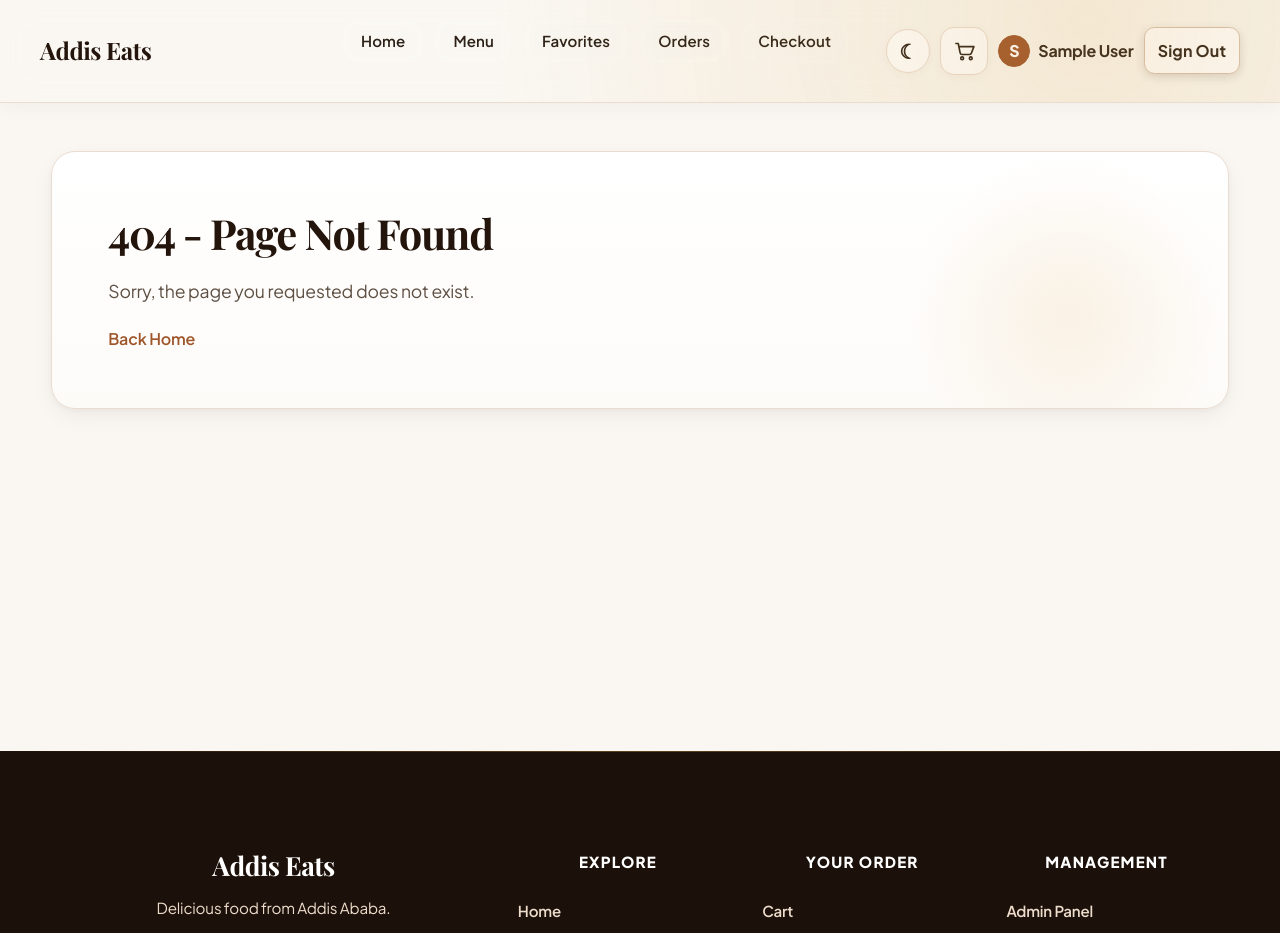
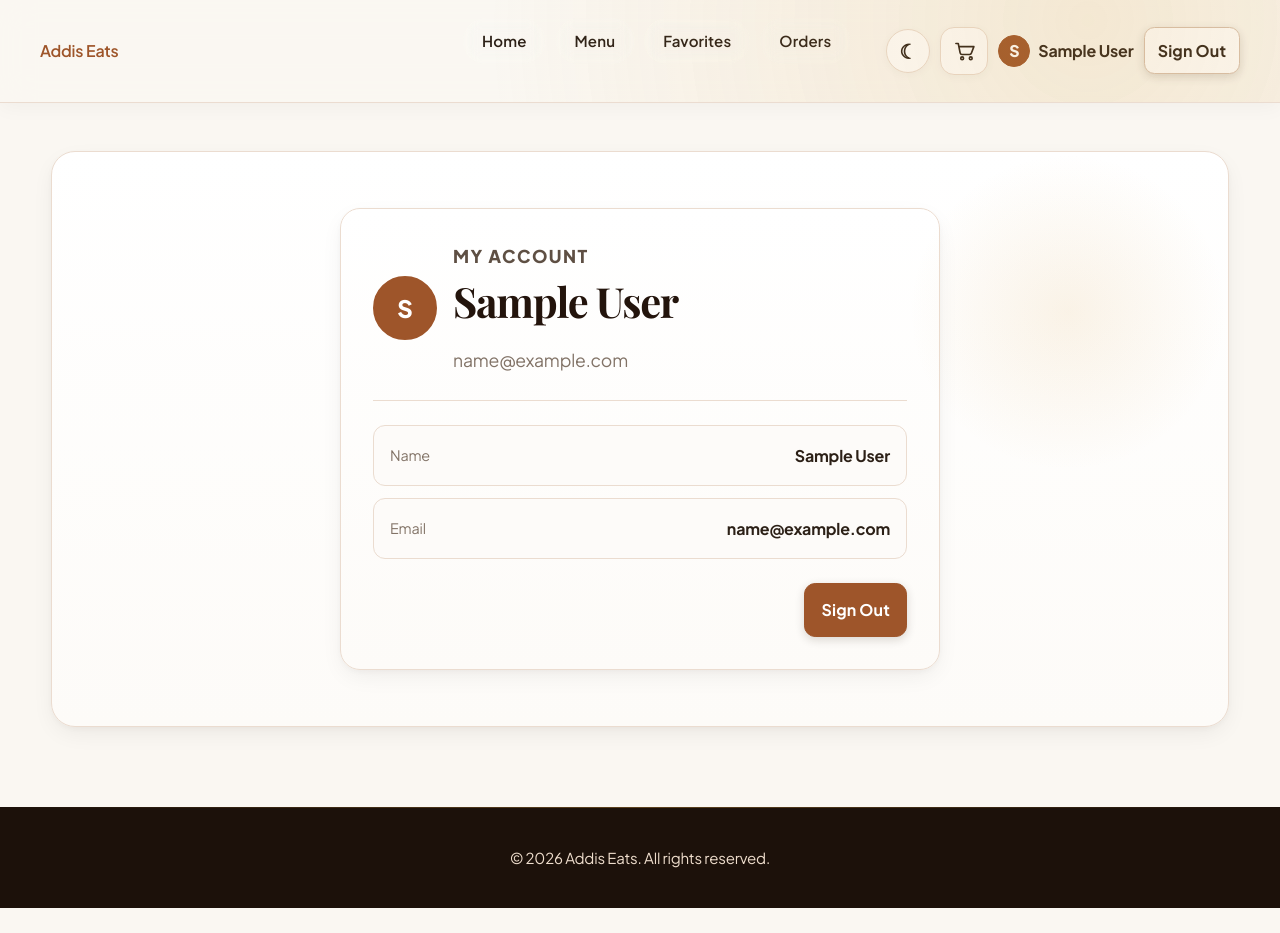
Before and after one commit to HaniSemayat/Addis-Eats, a React (Vite) app: page /account in a window 1280 px wide. Shown: the top 933 px of the page. After the commit the page ends 908 px from the top, so only its background shows below. Built offline with nearby package versions, Linux system fonts and the light colour scheme; sample sign-in values are in the browser's storage; a web font is replaced by a local one.

Commit message:
feat: add customer account page

```diff
--- /dev/null
+++ b/src/Account.jsx
@@ -0,0 +1,82 @@
+import { useNavigate } from "react-router-dom";
+import RequireAuth from "./auth/RequireAuth";
+import useAuth from "./auth/useAuth";
+
+function AccountContent() {
+    const {
+        user,
+        logout
+    } = useAuth();
+
+    const navigate = useNavigate();
+
+    const userInitial =
+        user?.name?.trim().charAt(0).toUpperCase();
+
+    function handleLogout() {
+        logout();
+
+        navigate("/");
+    }
+
+    return (
+        <section className="account-page">
+            <div className="account-card">
+                <div className="account-header">
+                    <span className="account-avatar">
+                        {userInitial}
+                    </span>
+
+                    <div>
+                        <p className="account-eyebrow">
+                            My Account
+                        </p>
+
+                        <h2>
+                            {user.name}
+                        </h2>
+
+                        <p>
+                            {user.email}
+                        </p>
+                    </div>
+                </div>
+
+                <div className="account-details">
+                    <div className="account-detail">
+                        <span>Name</span>
+                        <strong>
+                            {user.name}
+                        </strong>
+                    </div>
+
+                    <div className="account-detail">
+                        <span>Email</span>
+                        <strong>
+                            {user.email}
+                        </strong>
+                    </div>
+                </div>
+
+                <div className="account-actions">
+                    <button
+                        type="button"
+                        onClick={handleLogout}
+                    >
+                        Sign Out
+                    </button>
+                </div>
+            </div>
+        </section>
+    );
+}
+
+function Account() {
+    return (
+        <RequireAuth>
+            <AccountContent />
+        </RequireAuth>
+    );
+}
+
+export default Account;
--- a/src/App.jsx
+++ b/src/App.jsx
@@ -23,6 +23,7 @@ import ErrorBoundary from "./ErrorBoundary";
 import Favorites from "./favorites/Favorites";
 import Orders from "./orders/Orders";
 import ThemeProvider from "./theme/ThemeContext";
+import Account from "./Account";
 
 import AdminLogin from "./admin/AdminLogin";
 import AdminLayout from "./admin/AdminLayout";
@@ -106,7 +107,8 @@ function App() {
         <ThemeProvider>
             <AuthProvider>
                 <BrowserRouter>
-                <ScrollToTop />
+                    <ScrollToTop />
+
                     <Routes>
 
                         {/* Customer Routes */}
@@ -228,6 +230,13 @@ function App() {
                             />
 
                             <Route
+                                path="account"
+                                element={
+                                    <Account />
+                                }
+                            />
+
+                            <Route
                                 path="*"
                                 element={
                                     <NotFound />
@@ -265,12 +274,16 @@ function App() {
 
                             <Route
                                 path="menu"
-                                element={<DishManager />}
+                                element={
+                                    <DishManager />
+                                }
                             />
 
                             <Route
                                 path="orders"
-                                element={<OrderManager />}
+                                element={
+                                    <OrderManager />
+                                }
                             />
                         </Route>
 
--- a/src/Layout.jsx
+++ b/src/Layout.jsx
@@ -31,31 +31,24 @@ function Layout() {
                 className="skip-link"
                 href="#main-content"
             >
-                Skip to main content
+                Skip to content
             </a>
 
             <header className="site-header">
                 <div className="header-inner">
-                    <div className="brand">
                     <NavLink
                         to="/"
-                            className="brand-link"
+                        className="brand"
                         aria-label="Addis Eats home"
                     >
-                            <span className="brand-name">
                         Addis Eats
-                            </span>
                     </NavLink>
-                    </div>
 
                     <nav
                         className="main-nav"
                         aria-label="Main navigation"
                     >
-                        <NavLink
-                            to="/"
-                            end
-                        >
+                        <NavLink to="/">
                             Home
                         </NavLink>
 
@@ -70,10 +63,6 @@ function Layout() {
                         <NavLink to="/orders">
                             Orders
                         </NavLink>
-
-                        <NavLink to="/checkout">
-                            Checkout
-                        </NavLink>
                     </nav>
 
                     <div className="header-actions">
@@ -83,9 +72,10 @@ function Layout() {
 
                         {user ? (
                             <div className="user-menu">
-                                <div
+                                <NavLink
+                                    to="/account"
                                     className="user-profile"
-                                    aria-label={`Signed in as ${user.name}`}
+                                    aria-label={`Open account for ${user.name}`}
                                 >
                                     <span className="user-avatar">
                                         {userInitial}
@@ -94,7 +84,7 @@ function Layout() {
                                     <span className="user-greeting">
                                         {user.name}
                                     </span>
-                                </div>
+                                </NavLink>
 
                                 <button
                                     type="button"
@@ -116,80 +106,18 @@ function Layout() {
                 </div>
             </header>
 
-            <main id="main-content">
+            <main
+                id="main-content"
+                className="site-main"
+            >
                 <Outlet />
             </main>
 
             <footer className="site-footer">
-                <div className="footer-inner">
-                    <div className="footer-brand">
-                        <h2>Addis Eats</h2>
-
-                        <p>
-                            Delicious food from
-                            Addis Ababa.
-                        </p>
-
-                        <p>
-                            Addis Ababa, Ethiopia
-                        </p>
-                    </div>
-
-                    <div className="footer-column">
-                        <h3>Explore</h3>
-
-                        <NavLink
-                            to="/"
-                            end
-                        >
-                            Home
-                        </NavLink>
-
-                        <NavLink to="/menu">
-                            Menu
-                        </NavLink>
-
-                        <NavLink to="/favorites">
-                            Favorites
-                        </NavLink>
-
-                        <NavLink to="/orders">
-                            Orders
-                        </NavLink>
-                    </div>
-
-                    <div className="footer-column">
-                        <h3>Your Order</h3>
-
-                        <NavLink to="/cart">
-                            Cart
-                        </NavLink>
-
-                        <NavLink to="/checkout">
-                            Checkout
-                        </NavLink>
-                    </div>
-
-                    <div className="footer-column">
-                        <h3>Management</h3>
-
-                        <NavLink to="/admin">
-                            Admin Panel
-                        </NavLink>
-                    </div>
-                </div>
-
-                <div className="footer-bottom">
                 <p>
                     © 2026 Addis Eats. All
                     rights reserved.
                 </p>
-
-                    <p>
-                        Built as a React food
-                        ordering project.
-                    </p>
-                </div>
             </footer>
         </>
     );
--- a/src/index.css
+++ b/src/index.css
@@ -3641,3 +3641,154 @@ footer p {
         font-size: 0.9rem;
     }
 }
+
+/* Account Page */
+
+.account-page {
+    min-height: 65vh;
+    display: flex;
+    align-items: center;
+    justify-content: center;
+    padding: 3rem 1rem;
+}
+
+.account-card {
+    width: min(100%, 600px);
+    padding: 2rem;
+    border: 1px solid var(--border);
+    border-radius: 1.25rem;
+    background: var(--card-gradient);
+    box-shadow: var(--shadow-card);
+}
+
+.account-header {
+    display: flex;
+    align-items: center;
+    gap: 1rem;
+    padding-bottom: 1.5rem;
+    border-bottom: 1px solid var(--border);
+}
+
+.account-avatar {
+    display: inline-flex;
+    align-items: center;
+    justify-content: center;
+    width: 4rem;
+    height: 4rem;
+    flex-shrink: 0;
+    border: 2px solid var(--accent);
+    border-radius: 50%;
+    background: var(--accent);
+    color: #ffffff;
+    font-size: 1.5rem;
+    font-weight: 800;
+}
+
+.account-eyebrow {
+    margin: 0 0 0.25rem;
+    color: var(--accent);
+    font-size: 0.85rem;
+    font-weight: 800;
+    text-transform: uppercase;
+    letter-spacing: 0.08em;
+}
+
+.account-header h2 {
+    margin: 0 0 0.25rem;
+    color: var(--heading);
+}
+
+.account-header p:last-child {
+    margin: 0;
+    color: var(--text-muted);
+}
+
+.account-details {
+    display: grid;
+    gap: 0.75rem;
+    padding: 1.5rem 0;
+}
+
+.account-detail {
+    display: flex;
+    align-items: center;
+    justify-content: space-between;
+    gap: 1rem;
+    padding: 1rem;
+    border: 1px solid var(--border);
+    border-radius: 0.75rem;
+    background: var(--surface-soft);
+}
+
+.account-detail span {
+    color: var(--text-muted);
+    font-size: 0.9rem;
+}
+
+.account-detail strong {
+    color: var(--text);
+    text-align: right;
+    overflow-wrap: anywhere;
+}
+
+.account-actions {
+    display: flex;
+    justify-content: flex-end;
+}
+
+.account-actions button {
+    padding: 0.75rem 1rem;
+    border: 1px solid var(--accent);
+    border-radius: 0.7rem;
+    background: var(--accent);
+    color: #ffffff;
+    font: inherit;
+    font-weight: 700;
+    cursor: pointer;
+    transition:
+        background 0.2s ease,
+        transform 0.2s ease,
+        box-shadow 0.2s ease;
+}
+
+.account-actions button:hover {
+    background: var(--accent-hover);
+    transform: translateY(-1px);
+    box-shadow: var(--shadow-subtle);
+}
+
+.account-actions button:focus-visible {
+    outline: none;
+    box-shadow: 0 0 0 4px var(--focus);
+}
+
+@media (max-width: 600px) {
+    .account-page {
+        padding: 2rem 0.75rem;
+    }
+
+    .account-card {
+        padding: 1.5rem;
+    }
+
+    .account-header {
+        align-items: flex-start;
+    }
+
+    .account-detail {
+        align-items: flex-start;
+        flex-direction: column;
+    }
+
+    .account-detail strong {
+        text-align: left;
+    }
+
+    .account-actions {
+        justify-content: stretch;
+    }
+
+    .account-actions button {
+        width: 100%;
+    }
+}
```
Lines whose indentation alone changed are shown as unchanged.
